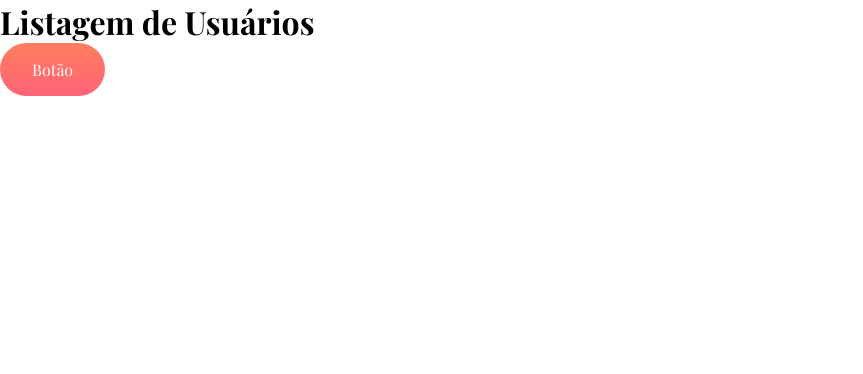
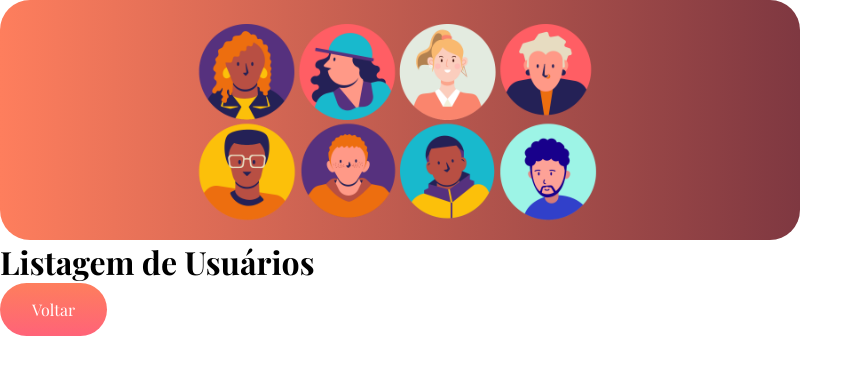
Before and after one commit to Lucaslonski-code/TelaDeCadastro2, a React (Vite) app: page /lista-de-usuarios in a window 1280 px wide. Shown: the top 374 px of the page, without its empty margins (0-863 px from the left). Built offline with nearby package versions, Linux system fonts and the light colour scheme; a web font is replaced by a local one.

Commit message:
criando componentes para serem utilizados nas demais rotas

```diff
--- a/src/components/Button/index.jsx
+++ b/src/components/Button/index.jsx
@@ -1,9 +1,9 @@
 import { Button } from './styles.js'
 
-function DefaultButton(){
-
+function DefaultButton({ children, ...props}){
+// spread operator, o "...props" pega todas as outras propriedades que não foram desestruturadas, e passa para o componente Button.
     return (
-        <Button>Botão</Button>
+        <Button {...props}>{children}</Button>
     )
 }
 
--- /dev/null
+++ b/src/components/TopBackground/index.jsx
@@ -0,0 +1,12 @@
+import { TopBackground } from "./styles";
+
+function TopBackgroundComponent( { children } ) {
+
+    return (
+        <TopBackground>
+            {children}
+        </TopBackground>
+    )
+}
+
+export default TopBackgroundComponent
--- /dev/null
+++ b/src/components/TopBackground/styles.js
@@ -0,0 +1,18 @@
+import styled from "styled-components";
+
+export const TopBackground = styled.div`
+    background: linear-gradient(to right, #fe7e5d, #7f3841);
+    height: 30vh;
+    width: 90vw;
+    max-width: 800px;
+    border-radius: 30px;
+
+    display: flex;
+    align-items: center;
+    justify-content: center;
+
+    img {
+        max-width: 100%;
+        max-height: 100%;
+    }
+`
--- a/src/pages/Home/index.jsx
+++ b/src/pages/Home/index.jsx
@@ -2,11 +2,12 @@ import { useRef } from 'react'
 import api from '../../services/api'
 
 import {
-    Title, Container, TopBackground, Form, ContainerInputs, Input, InputLabel,
+    Title, Container, Form, ContainerInputs, Input, InputLabel,
 } from './styles'
 
 import UsersImage from '../../assets/users.png'
 import Button from '../../components/Button'
+import TopBackground from '../../components/TopBackground'
 
 function Home() {
     const inputName = useRef()
--- a/src/pages/Home/styles.js
+++ b/src/pages/Home/styles.js
@@ -10,22 +10,6 @@ export const Container = styled.div`
     height: 100vh;
 `
 
-export const TopBackground = styled.div `
-    background: linear-gradient(to right, #fe7e5d, #7f3841);
-    height: 30vh;
-    width: 90vw;
-    max-width: 800px;
-    border-radius: 30px;
-
-    display: flex;
-    align-items: center;
-    justify-content: center;
-
-    img {
-        max-width: 100%;
-        max-height: 100%;
-    }
-`
 export const Form = styled.form`
     display: flex;
     flex-direction: column;
--- a/src/pages/ListUsers/index.jsx
+++ b/src/pages/ListUsers/index.jsx
@@ -1,10 +1,13 @@
 import Button from '../../components/Button/'
+import TopBackground from '../../components/TopBackground'
+import UsersImage from '../../assets/users.png'
 
 function ListUsers() {
     return (
         <div>
+            <TopBackground><img src={UsersImage} alt="imagem-usuarios" /></TopBackground>
             <h1>Listagem de Usuários</h1>
-            <Button>Ver usuários</Button>
+            <Button type='button'>Voltar</Button>
         </div>
     )
 }
```
